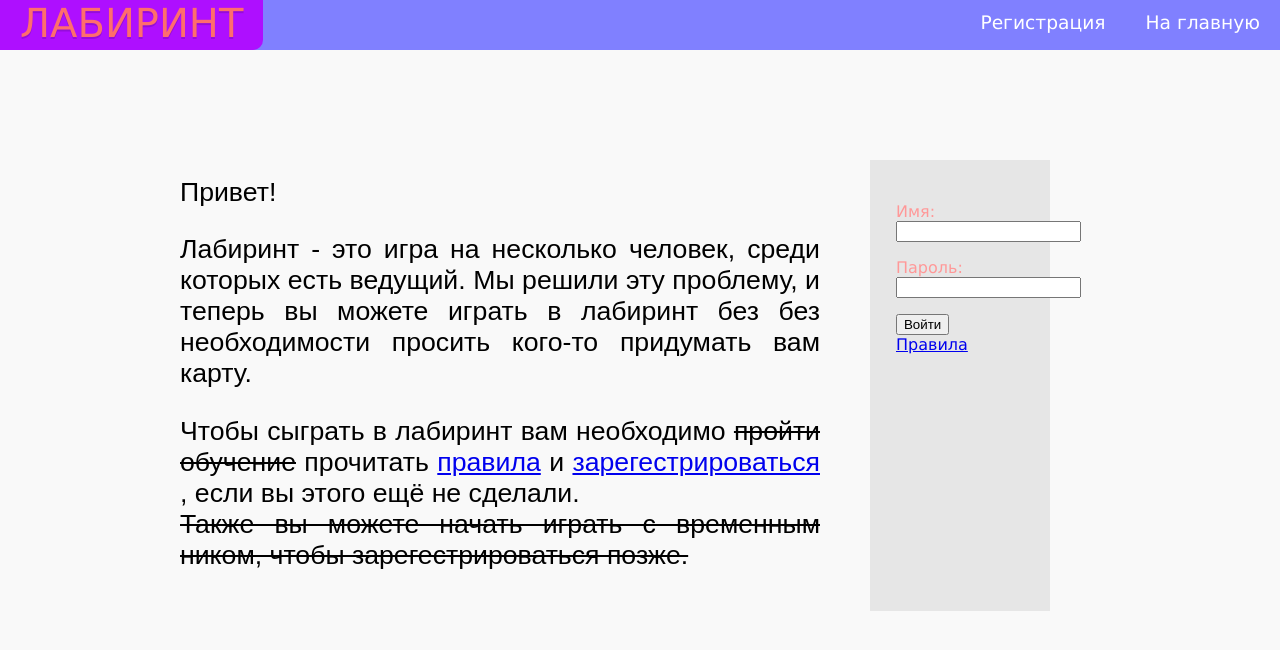
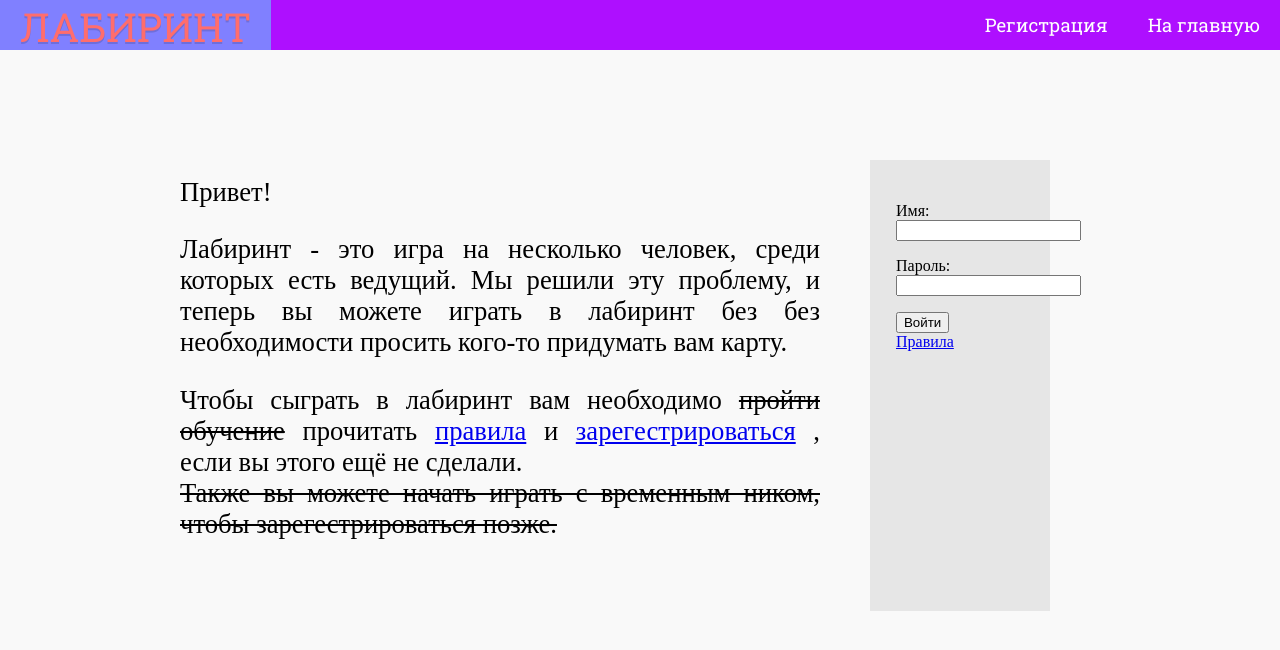
Before and after one commit to m20-sch57/labyrinth, a Flask app: page / in a window 1280 px wide. Shown: the top 650 px of the page. Run offline with Flask 2, Linux system fonts and the light colour scheme; some libraries are stand-ins or nearby versions; some web fonts are replaced.

Commit message:
some changes

```diff
--- a/app/static/stylesheets/light.css
+++ b/app/static/stylesheets/light.css
@@ -3,8 +3,12 @@ html, body{
 	margin: 0;
 }
 
-.text {
+.text-font {
 	font-family: 'Marmelad', sans-serif;
+}
+
+.logo-font {
+	font-family: 'Roboto Slab', serif;
 }
 
 .content {
@@ -13,10 +17,10 @@ html, body{
 }
 
 
-[class^='navbar'] {
+/*[class^='navbar'] {
 	font-family: Verdana;
 	color: #ff9898;
-}
+}*/
 
 #logo {
 	position: relative;
@@ -27,8 +31,8 @@ html, body{
 	text-decoration: none;
 	color: #ff6d6d;
 	text-shadow: 0px 2px 0px #00000024;
-	background: #ae0fff;
-	border-bottom-right-radius: 10px;
+	/*background: #ae0fff;*/
+	background: #8080ff;
 	height: inherit;
 }
 
@@ -46,13 +50,14 @@ html, body{
 	padding: 2%;
 }
 
-.navbar-upper {
+.header {
 	display: flexbox;
 	height: 50px;
-	background: #8080ff;
+	/*background: #8080ff;*/
+	background: #ae0fff;
 }
 
-.navbar-a {
+.header a:not(#logo) {
 	float: right;
 	margin: 10px;
 	color: #ffffff;
@@ -63,7 +68,7 @@ html, body{
 	padding-right: 10px;
 }
 
-.navbar-a:hover {
+.header a:hover:not(#logo) {
 	background: #ffffff24;
 	border-radius: 50px 50px 50px 50px;
 }
--- a/app/templates/base.html
+++ b/app/templates/base.html
@@ -10,14 +10,15 @@
     <script type="text/javascript" src="//cdnjs.cloudflare.com/ajax/libs/socket.io/1.3.6/socket.io.min.js"></script>
     <script type = "text/javascript" src = "https://ajax.googleapis.com/ajax/libs/jquery/1/jquery.min.js"></script>
     <link href="https://fonts.googleapis.com/css?family=Marmelad" rel="stylesheet">
+    <link href="https://fonts.googleapis.com/css?family=Roboto+Slab" rel="stylesheet">
 </head>
 <body>
 {% if not hide_header %}
-    <div class="navbar-upper">
+    <div class="header logo-font">
         <a id="logo" href="{{ url_for('index') }}">ЛАБИРИНТ</a>
-        <a class="navbar-a" href="{{ url_for('index') }}">На главную</a>
+        <a class="header-a" href="{{ url_for('index') }}">На главную</a>
         {% if username == None %}
-            <a class="navbar-a" href="{{ url_for('register') }}">Регистрация</a>
+            <a class="header-a" href="{{ url_for('register') }}">Регистрация</a>
         {% endif %}
     </div>
 {% endif %}
```
